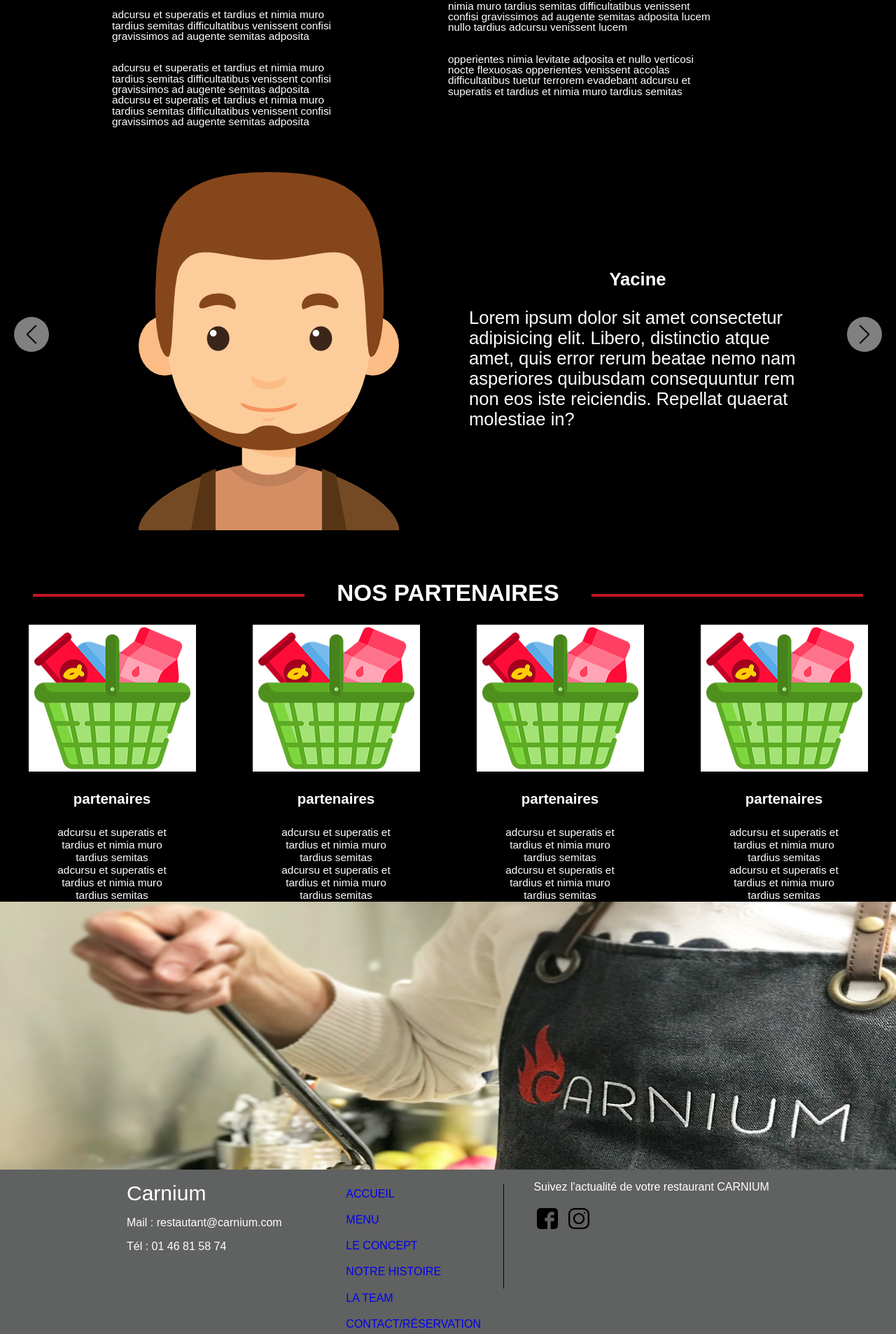
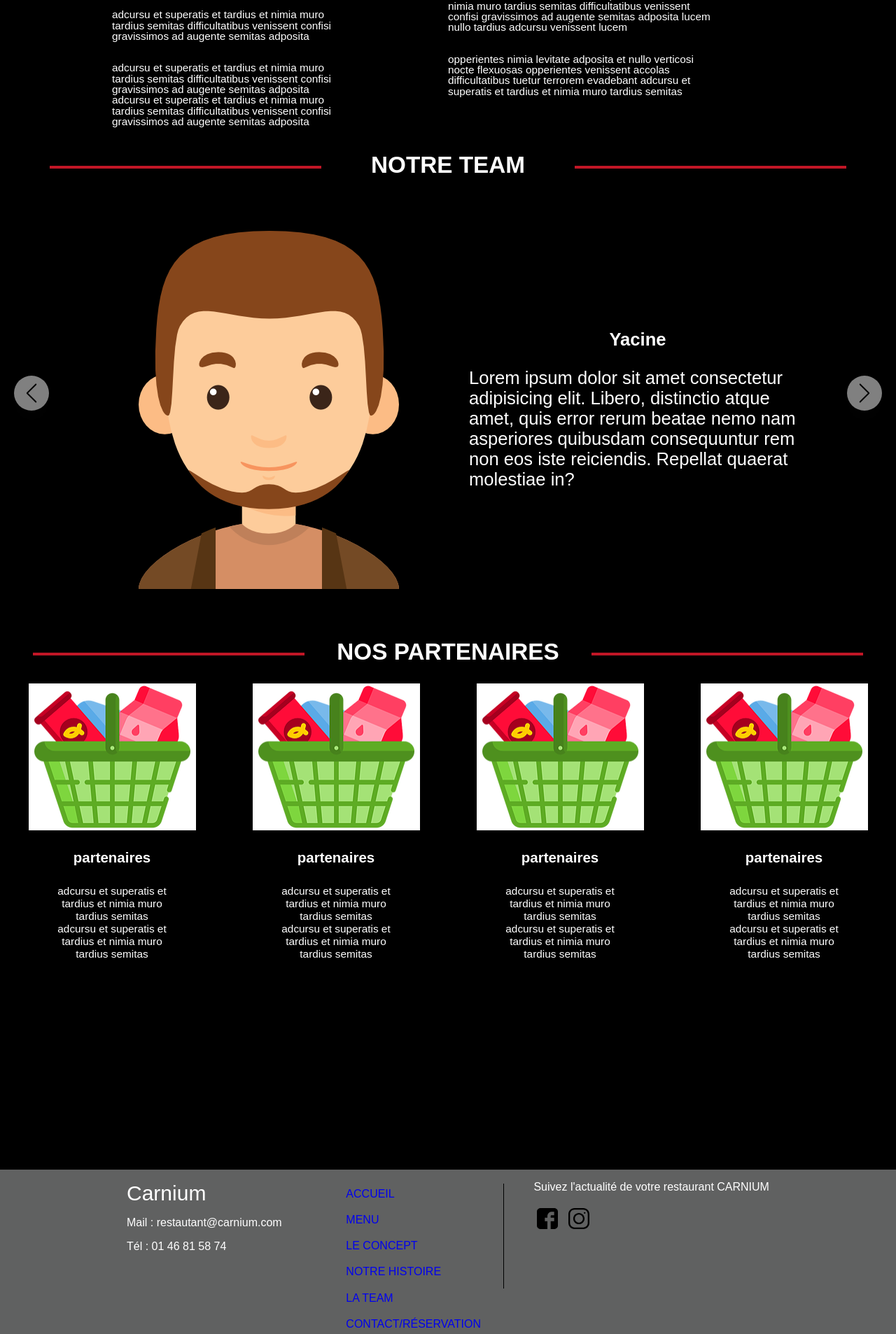
Before and after one commit to ilies28000/Carnium, a PHP site: page / in a window 1280 px wide. Shown: the part 2128-4035 px from the top of the page at 70% size. Run offline with PHP 8.4, Linux system fonts and the light colour scheme; some web fonts are replaced.

Commit message:
titre team

```diff
--- a/index.html
+++ b/index.html
@@ -232,15 +232,20 @@
                         </div>
                     </div>
                     <div id="team">
+                        <h2 class="h2Team">
+                            <hr>
+                            NOTRE TEAM
+                            <hr>
+                        </h2>
                         <div class="container">
                             <div id="carousel2">
                                 <div class="item1">
                                     <div class="item__image1">
                                         <img src="images/man.png" alt="hbiba">
                                         <div>
-                                            <h2>
+                                            <h3>
                                             Yacine
-                                            </h2>
+                                            </h3>
                                             <p> Lorem ipsum dolor sit amet consectetur adipisicing elit. Libero, distinctio atque amet, quis error rerum beatae nemo nam asperiores quibusdam consequuntur rem non eos iste reiciendis. Repellat quaerat molestiae in?
                                             </p>
                                         </div>
@@ -250,9 +255,9 @@
                                     <div class="item__image1">
                                         <img src="images/girl.png" alt="hbiba">
                                         <div>
-                                            <h2>
+                                            <h3>
                                             Yacine
-                                            </h2>
+                                            </h3>
                                             <p> Lorem ipsum dolor sit amet consectetur adipisicing elit. Libero, distinctio atque amet, quis error rerum beatae nemo nam asperiores quibusdam consequuntur rem non eos iste reiciendis. Repellat quaerat molestiae in?
                                             </p>
                                         </div>
@@ -262,9 +267,9 @@
                                     <div class="item__image1">
                                         <img src="images/girl1.png" alt="hbiba">
                                         <div>
-                                            <h2>
+                                            <h3>
                                             Yacine
-                                            </h2>
+                                            </h3>
                                             <p> Lorem ipsum dolor sit amet consectetur adipisicing elit. Libero, distinctio atque amet, quis error rerum beatae nemo nam asperiores quibusdam consequuntur rem non eos iste reiciendis. Repellat quaerat molestiae in?
                                             </p>
                                         </div>
@@ -274,9 +279,9 @@
                                     <div class="item__image1">
                                         <img src="images/boy.png" alt="hbiba">
                                         <div>
-                                            <h2>
+                                            <h3>
                                             Yacine
-                                            </h2>
+                                            </h3>
                                             <p> Lorem ipsum dolor sit amet consectetur adipisicing elit. Libero, distinctio atque amet, quis error rerum beatae nemo nam asperiores quibusdam consequuntur rem non eos iste reiciendis. Repellat quaerat molestiae in?
                                             </p>
                                         </div>
@@ -286,9 +291,9 @@
                                     <div class="item__image1">
                                         <img src="images/girl2.png" alt="hbiba">
                                         <div>
-                                            <h2>
+                                            <h3>
                                             Yacine
-                                            </h2>
+                                            </h3>
                                             <p> Lorem ipsum dolor sit amet consectetur adipisicing elit. Libero, distinctio atque amet, quis error rerum beatae nemo nam asperiores quibusdam consequuntur rem non eos iste reiciendis. Repellat quaerat molestiae in?
                                             </p>
                                         </div>
--- a/styles/main.css
+++ b/styles/main.css
@@ -471,7 +471,7 @@
 .container_second{
   margin: 0 auto;
   width: 100%;
-  height: auto;
+  height: 100%;
   background-color: #000;
 }
 
@@ -492,6 +492,7 @@
   font-size: 2.6vw;
   width: 100%;
 }
+
 hr{
   margin: 20px auto;
   width: 30%;
@@ -529,6 +530,44 @@
   padding: 15px 0;
   text-align: justify;
 }
+
+
+
+.item1{
+  margin: 50px auto;
+  width:100%;
+  transform: translate3d(0, -1px, 0);
+  overflow: hidden;
+}
+
+
+.item__image1{
+display: flex;
+align-items: center;
+/* flex-wrap: nowrap; */
+margin-left : 10%;
+width: 80%;
+}
+
+.item__image1 h3{
+text-align: center;
+margin-left: 30px;
+font-size: 2vw;
+}
+
+.item__image1 p{
+margin-left: 30px;
+font-size: 2vw;
+}
+.h2Team{
+display: flex;
+justify-content: center;
+margin: 20PX auto;
+font-size: 2.6vw;
+width: 100%;
+}
+
+
 
 #NosPartenaires{
   display: flex;
@@ -568,6 +607,7 @@
   line-height: 1.4vw;
   width: 50%;
 }
+
 /*
 .Team{
   position: absolute;
@@ -580,33 +620,6 @@
 }
 */
 
-
-.item1{
-    margin: 50px auto;
-    width:100%;
-    transform: translate3d(0, -1px, 0);
-    overflow: hidden;
-}
-
-
-.item__image1{
-  display: flex;
-  align-items: center;
-  /* flex-wrap: nowrap; */
-  margin-left : 10%;
-  width: 80%;
-}
-
-.item__image1 h2{
-  text-align: center;
-  margin-left: 30px;
-  font-size: 2vw;
-}
-
-.item__image1 p{
-  margin-left: 30px;
-  font-size: 2vw;
-}
 
 /* footer */
 
```
